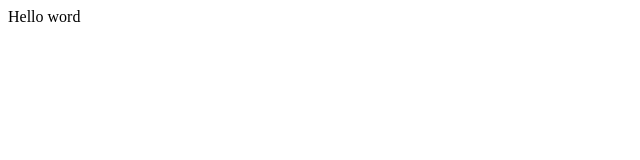
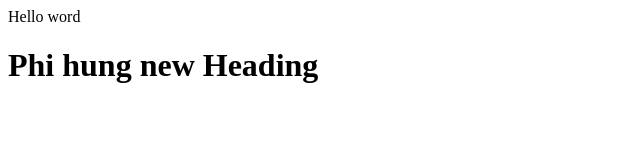
Before and after one commit to ITGroupTLV/PRACTISE_LAB, a plain HTML site: page index.html in a window 1280 px wide. Shown: the whole page, without its empty margins (0-640 px from the left). Drawn offline with Linux system fonts and the light colour scheme.

Commit message:
C1 first commit

```diff
--- a/index.html
+++ b/index.html
@@ -1 +1,2 @@
 <P>Hello word </P>
+<h1>Phi hung new Heading</h1>
```
